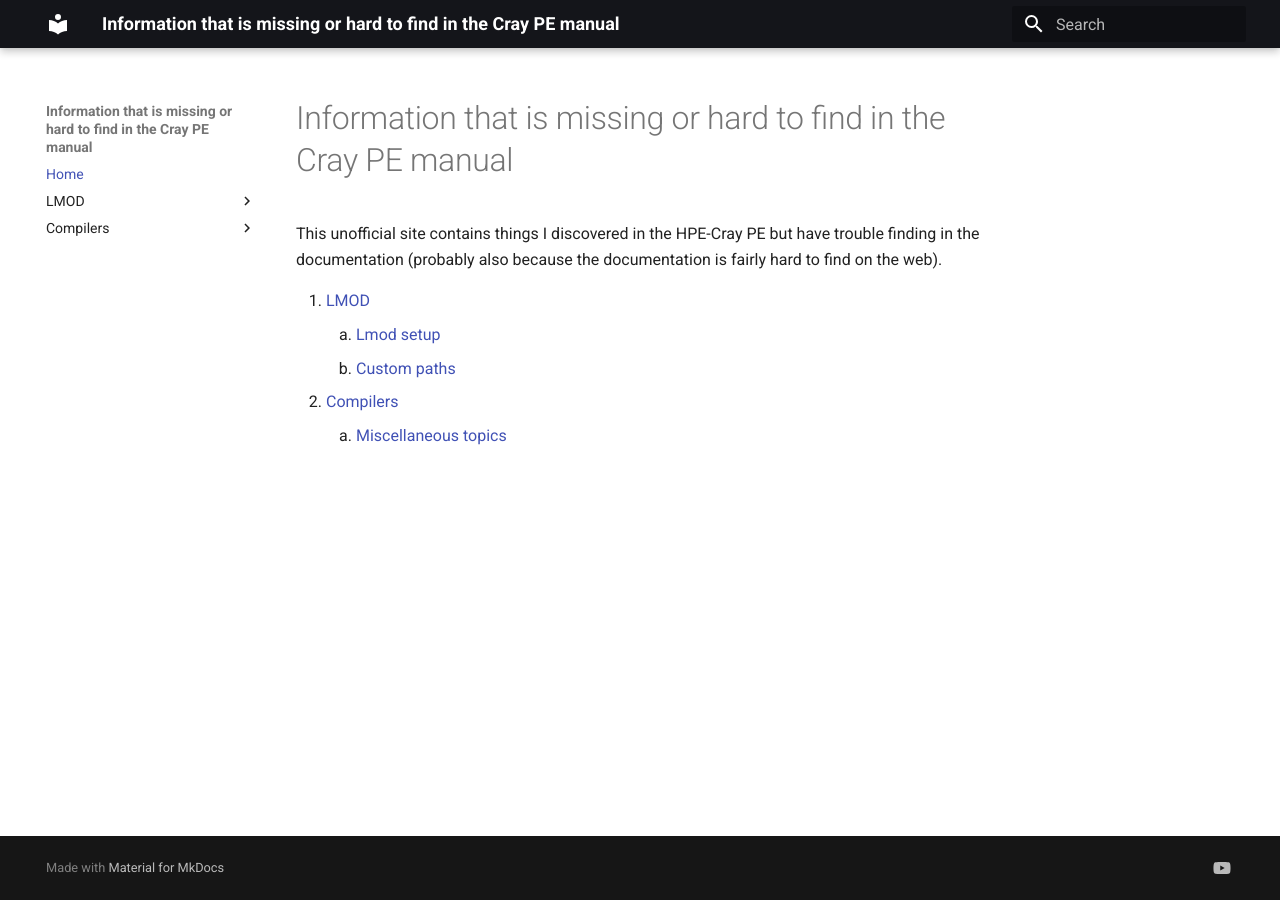
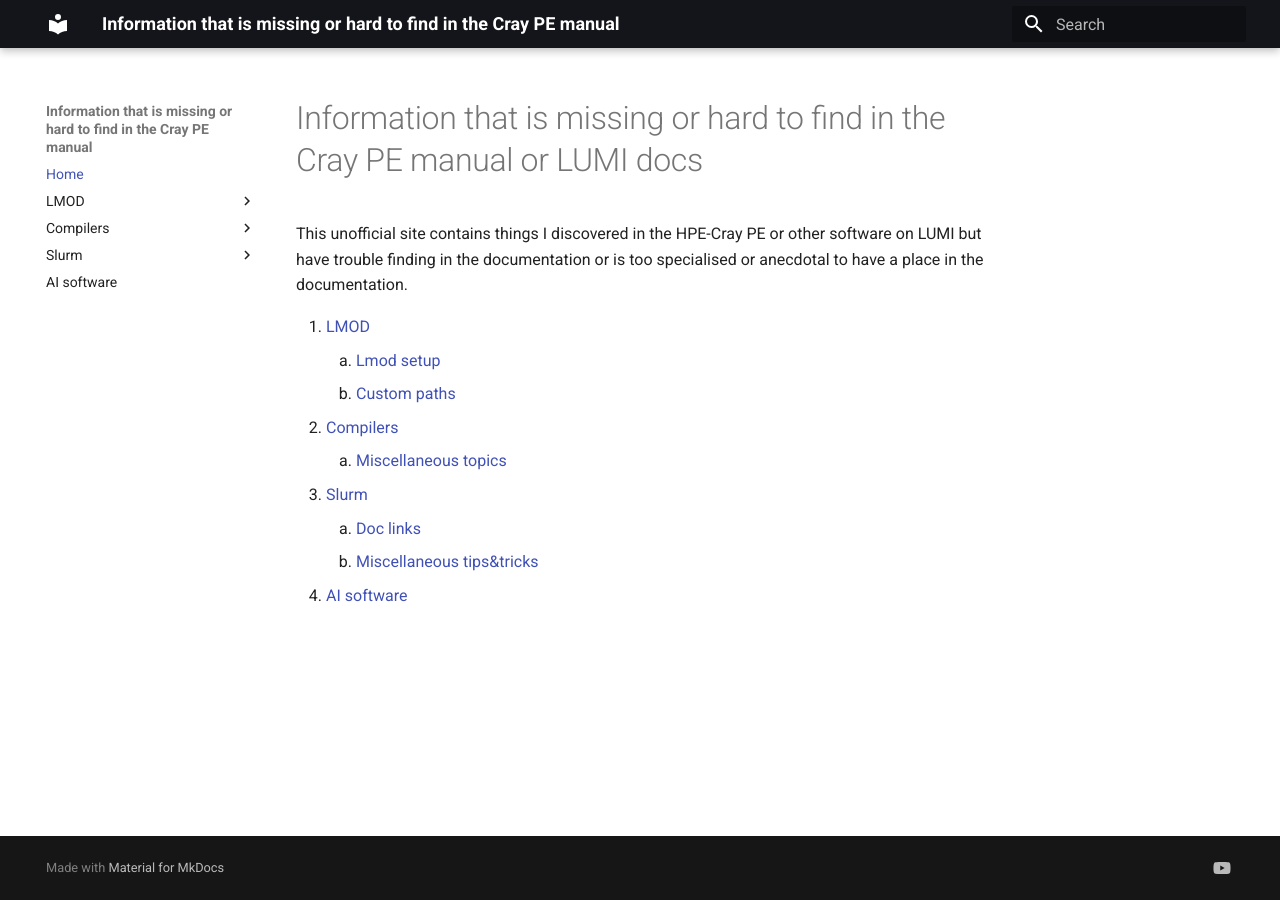
Before and after one commit to klust/LUMI-tips-and-tricks, an MkDocs documentation site: the page built from docs/index.md, in a window 1280 px wide. Built offline with MkDocs 1.6.1 and Material for MkDocs 9.7.7, drawn with Linux system fonts in a browser that asks for light colours.

```diff
--- a/docs/index.md
+++ b/docs/index.md
@@ -1,11 +1,15 @@
-# Information that is missing or hard to find in the Cray PE manual
+# Information that is missing or hard to find in the Cray PE manual or LUMI docs
 
-This unofficial site contains things I discovered in the HPE-Cray PE but have trouble finding
-in the documentation (probably also because the documentation is fairly hard to find on the
-web).
+This unofficial site contains things I discovered in the HPE-Cray PE or other software on LUMI
+but have trouble finding in the documentation or is too specialised or anecdotal to have a place
+in the documentation.
 
 1.  [LMOD](1_LMOD/index.md)
     1.  [Lmod setup](1_LMOD/1_01_LMOD_setup.md)
     2.  [Custom paths](1_LMOD/1_02_custom_paths.md)
 2.  [Compilers](2_Compilers/index.md)
     1.  [Miscellaneous topics](2_Compilers/2_10_misc.md)
+3.  [Slurm](3_Slurm/index.md)
+    1.  [Doc links](3_Slurm/3_01_Doclinks.md)
+    2.  [Miscellaneous tips&tricks](3_Slurm/3_10_misc.md)
+4.  [AI software](4_AI_packages/index.md)
--- a/mkdocs.yml
+++ b/mkdocs.yml
@@ -1,6 +1,6 @@
 site_name: "Information that is missing or hard to find in the Cray PE manual"
-site_url: https://klust.github.io/cray-missing-manual
-site_dir: "site/cray-missing-manual"
+site_url: https://klust.github.io/LUMI-tips-and-tricks
+site_dir: "site/LUMI-tips-and-tricks"
 
 theme:
   name: material
@@ -24,6 +24,12 @@ nav:
   - Compilers:
     - 2_Compilers/index.md
     - Miscellaneous topics: 2_Compilers/2_10_misc.md
+  - Slurm:
+    - 3_Slurm/index.md
+    - Doc links: 3_Slurm/3_01_Doclinks.md
+    - Miscellaneous: 3_Slurm/3_10_misc.md
+  - AI software:
+    - 4_AI_packages/index.md
 
 plugins:
   # show revision date at bottom of each page
```
Also changed, not shown: docs/3_Slurm/3_01_Doclinks.md (added, +31 -0 lines), docs/3_Slurm/3_10_misc.md (added, +71 -0 lines), docs/3_Slurm/index.md (added, +1 -0 lines), docs/4_AI_packages/index.md (added, +1 -0 lines).
